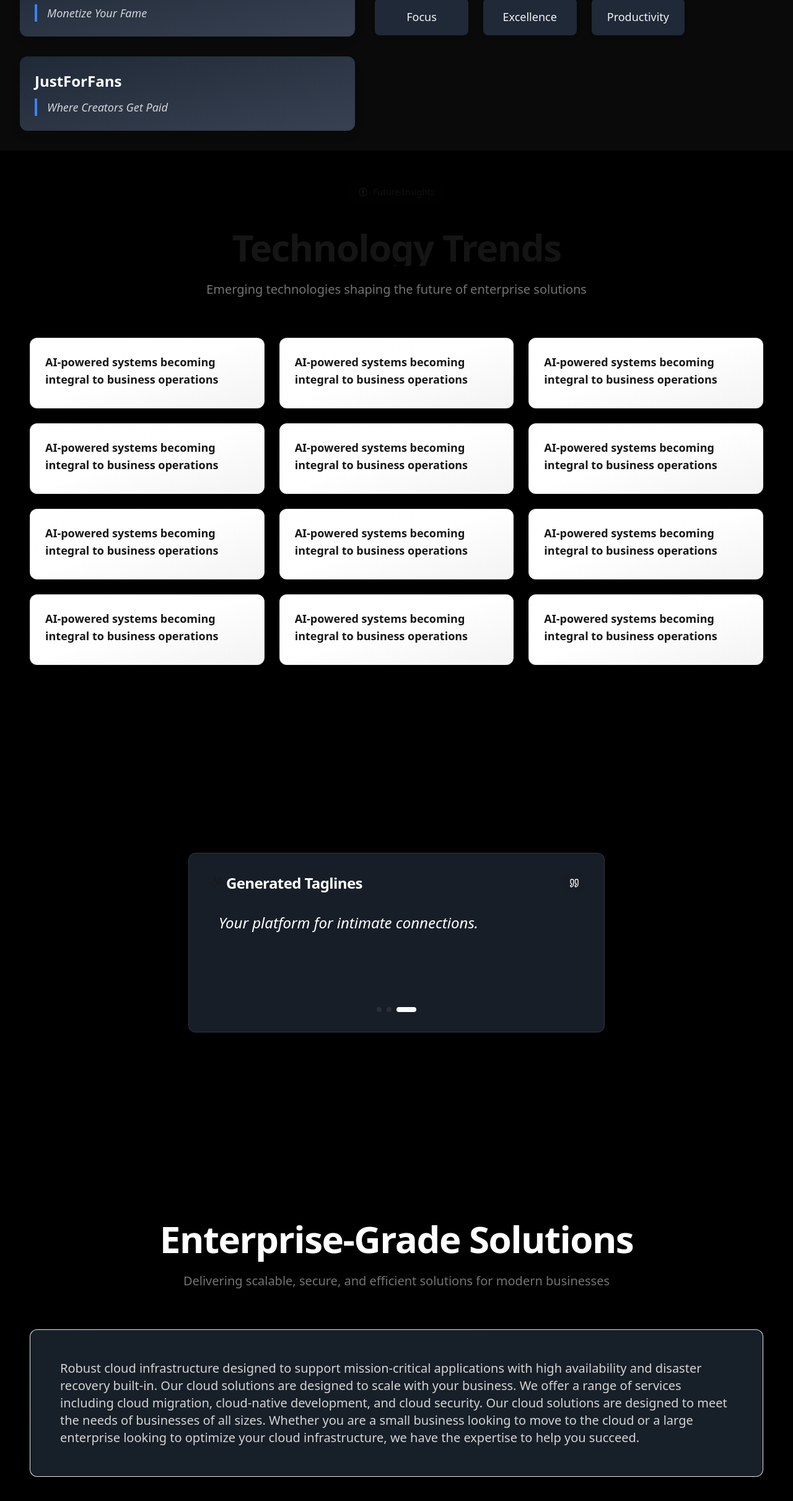
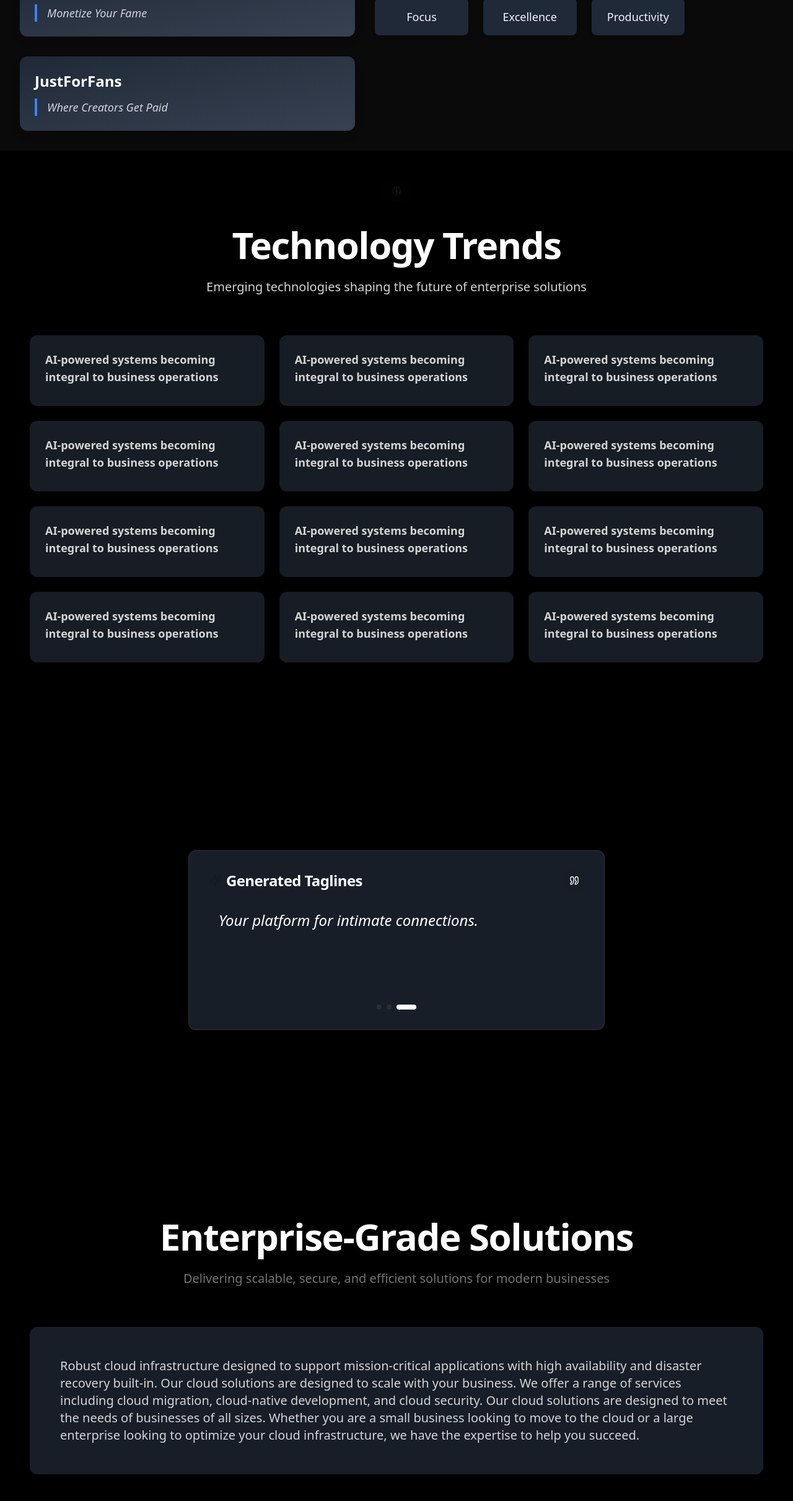
Before and after one commit to nitin14gupta/Level-Super-MInd, a Next.js app in the folder client/: page / in a window 1280 px wide. Shown: the part 3275-5697 px from the top of the page at 62% size. Built offline with nearby package versions, Linux system fonts and the light colour scheme.

Commit message:
some changes

```diff
--- a/client/src/components/FutureTrendPrediction.jsx
+++ b/client/src/components/FutureTrendPrediction.jsx
@@ -61,14 +61,14 @@ export default function FutureTrendPrediction() {
         <div className="text-center space-y-6 mb-16">
           <div className="inline-flex items-center gap-2 px-4 py-2 rounded-full bg-primary/5 border border-primary/10 mb-4">
             <Brain className="w-4 h-4 text-primary/70" />
-            <span className="text-sm font-medium text-primary/70">Future Insights</span>
+
           </div>
 
-          <h1 className="text-4xl md:text-5xl lg:text-6xl font-bold tracking-tight bg-clip-text text-transparent bg-gradient-to-r from-primary via-primary/90 to-primary/80 text-red-500">
+          <h1 className="text-4xl md:text-5xl lg:text-6xl font-bold tracking-tight bg-clip-text text-transparent text-white">
             Technology Trends
           </h1>
 
-          <p className="text-muted-foreground text-lg md:text-xl max-w-3xl mx-auto leading-relaxed">
+          <p className="text-neutral-300 text-lg md:text-xl max-w-3xl mx-auto leading-relaxed">
             Emerging technologies shaping the future of enterprise solutions
           </p>
         </div>
@@ -78,7 +78,7 @@ export default function FutureTrendPrediction() {
           {trends.map((trend, idx) => (
             <Card
               key={idx}
-              className="group relative overflow-hidden bg-gradient-to-br from-white via-muted/5 to-primary/5 border border-primary/10 hover:border-primary/20 transition-colors duration-300"
+              className="group relative overflow-hidden bg-[#161D24] border border-primary/10 hover:border-primary/20 transition-colors duration-300"
             >
               {/* Animated Gradient Border */}
               <div className="absolute inset-0 bg-gradient-to-r from-primary/20 via-primary/10 to-primary/20 opacity-0 group-hover:opacity-100 transition-opacity duration-700" />
@@ -86,7 +86,7 @@ export default function FutureTrendPrediction() {
               {/* Content */}
               <div className="relative p-6 space-y-4">
                 <div>
-                  <h3 className="text-lg font-semibold text-primary mb-2">{trend.title}</h3>
+                  <h3 className="text-lg font-semibold text-neutral-300 mb-2">{trend.title}</h3>
                 </div>
               </div>
             </Card>
--- a/client/src/components/MainSolution.jsx
+++ b/client/src/components/MainSolution.jsx
@@ -1,7 +1,6 @@
 "use client";
 
 import { Card } from "@/components/ui/card";
-import { ArrowRight, CheckCircle, Sparkles, Shield, Cloud, Zap } from "lucide-react";
 
 export default function MainSolution() {
   const solution = {
@@ -14,7 +13,7 @@ export default function MainSolution() {
       <div className="max-w-7xl mx-auto">
         {/* Header Section */}
         <div className="text-center space-y-6 mb-16">
-          <h1 className="text-4xl md:text-5xl lg:text-6xl font-bold tracking-tight bg-clip-text text-transparent bg-gradient-to-r from-primary via-primary/90 to-primary/80 text-white">
+          <h1 className="text-4xl md:text-5xl lg:text-6xl font-bold tracking-tight bg-clip-text text-transparent  text-white">
             Enterprise-Grade Solutions
           </h1>
 
@@ -26,12 +25,9 @@ export default function MainSolution() {
         {/* Main Content */}
         <div className="space-y-12">
           {/* Main Solution Card */}
-          <Card className="group relative overflow-hidden bg-gradient-to-br from-background via-muted/5 to-primary/5 border border-primary/10">
-            {/* Animated Gradient Border */}
-            <div className="absolute inset-0 bg-gradient-to-r from-primary/20 via-primary/10 to-primary/20 opacity-0 group-hover:opacity-100 transition-opacity duration-700" />
-
+          <Card className="relative bg-[#181E28] border-[#181E28] shadow-none">
             {/* Content */}
-            <div className="relative p-8 md:p-12 bg-[#171f28]">
+            <div className="relative p-8 md:p-12 bg-transparent">
               <div className="max-w-6xl">
                 <p className="text-lg md:text-xl text-neutral-300 leading-relaxed">
                   {solution.description}
```
Also changed, not shown: 1 other file (tests, documents, lock files or other folders).
